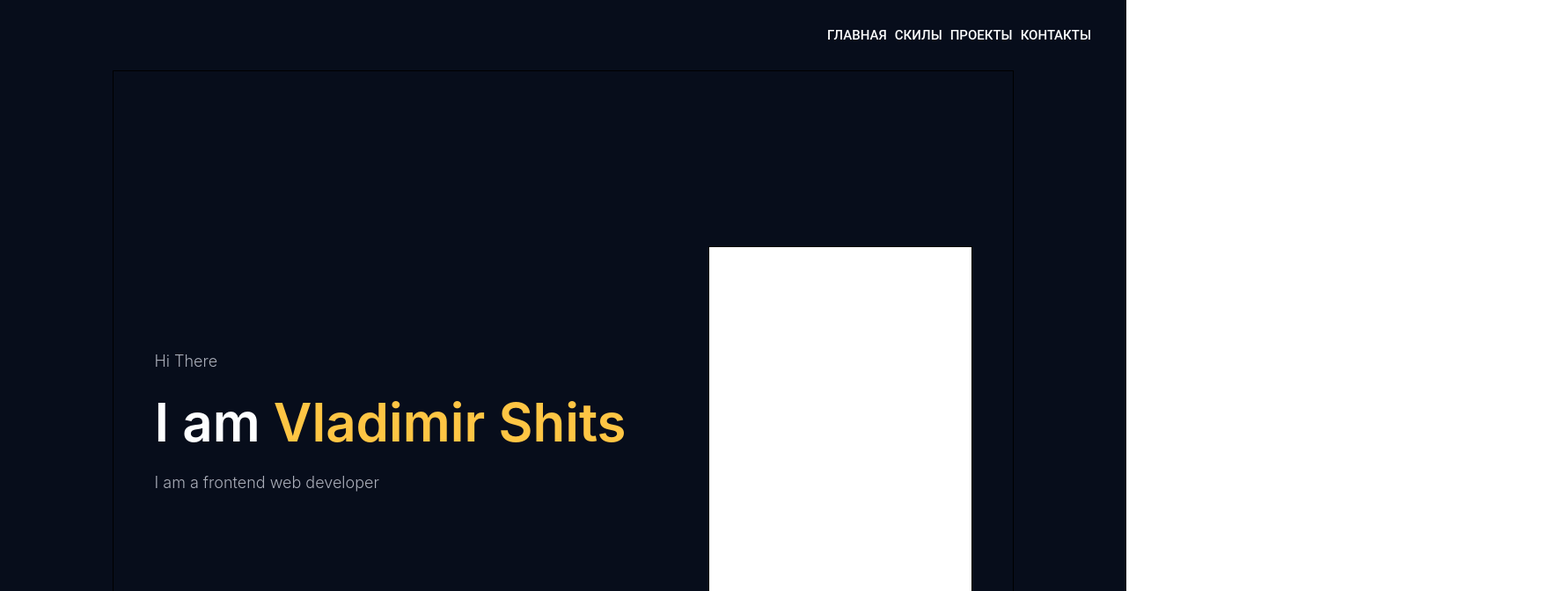
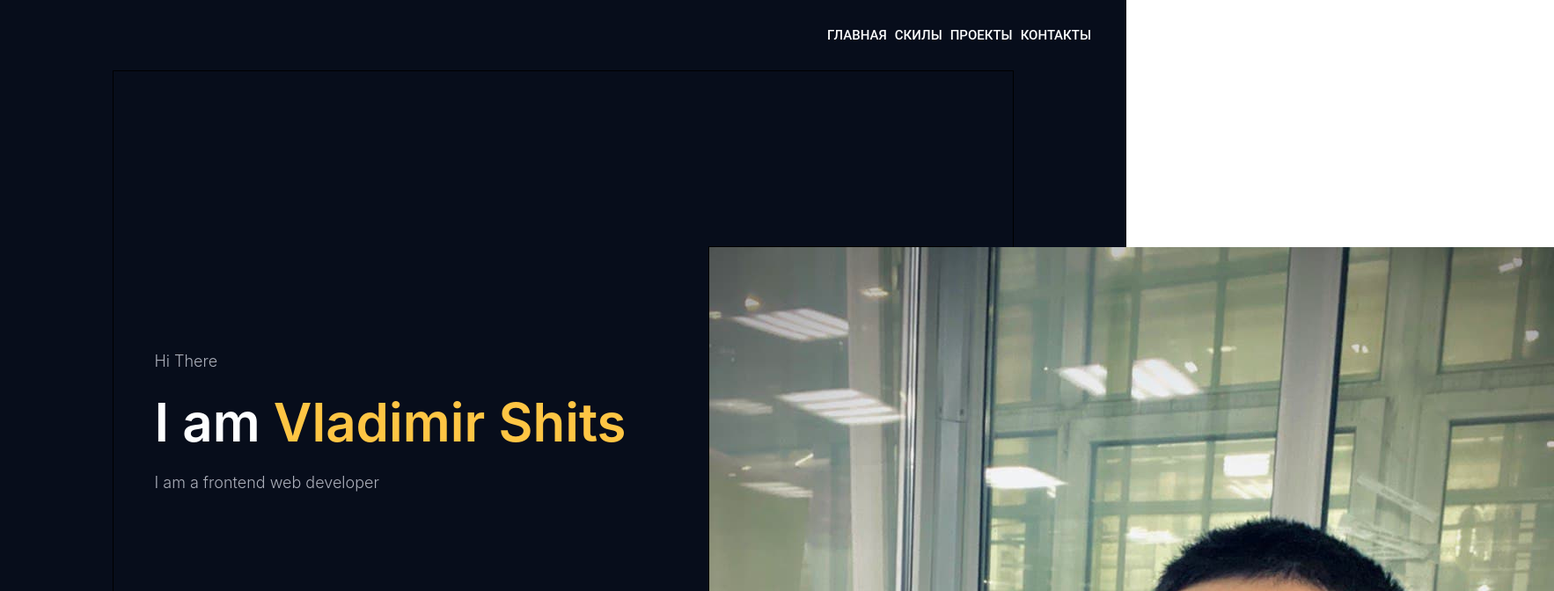
Before and after one commit to fabskrejt/portfolio, a React (Create React App) app: page / in a window 1280 px wide. Shown: the top 672 px of the page at 88% size, 1766 px wide, since content can reach past the window. Built offline with nearby package versions, Linux system fonts and the light colour scheme.

Commit message:
added photo for main

```diff
--- a/src/main/Main.tsx
+++ b/src/main/Main.tsx
@@ -1,7 +1,7 @@
 import React from "react";
 import styles from './Main.module.css'
 import stylesContainer from '../common/styles/Container.module.css'
-
+import photo from '../assets/img/mainPhoto.jpg'
 export const Main = () => {
     return (
         <div className={styles.mainBlock}>
@@ -12,7 +12,7 @@ export const Main = () => {
                     <span>I am a frontend web developer</span>
                 </div>
                 <div className={styles.img}>
-                    <img src={''}/>
+                    <img src={photo}/>
                 </div>
             </div>
         </div>
```
Also changed, not shown: src/assets/img/mainPhoto.jpg (added).
